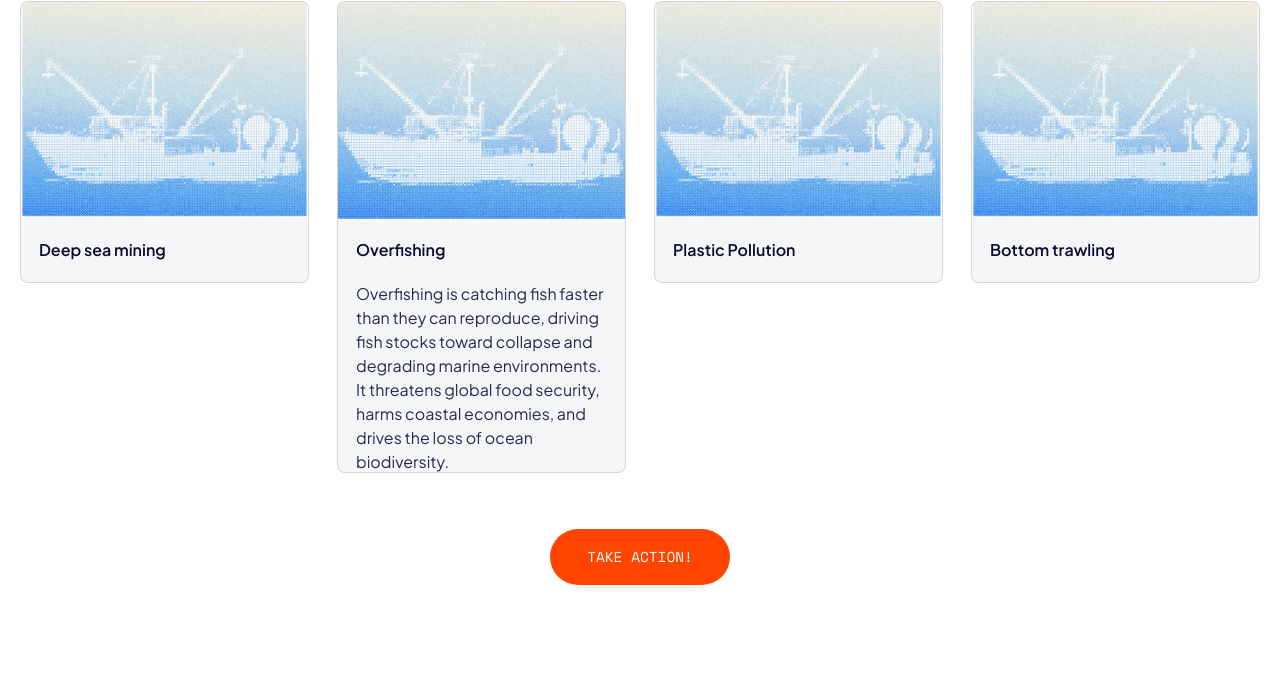
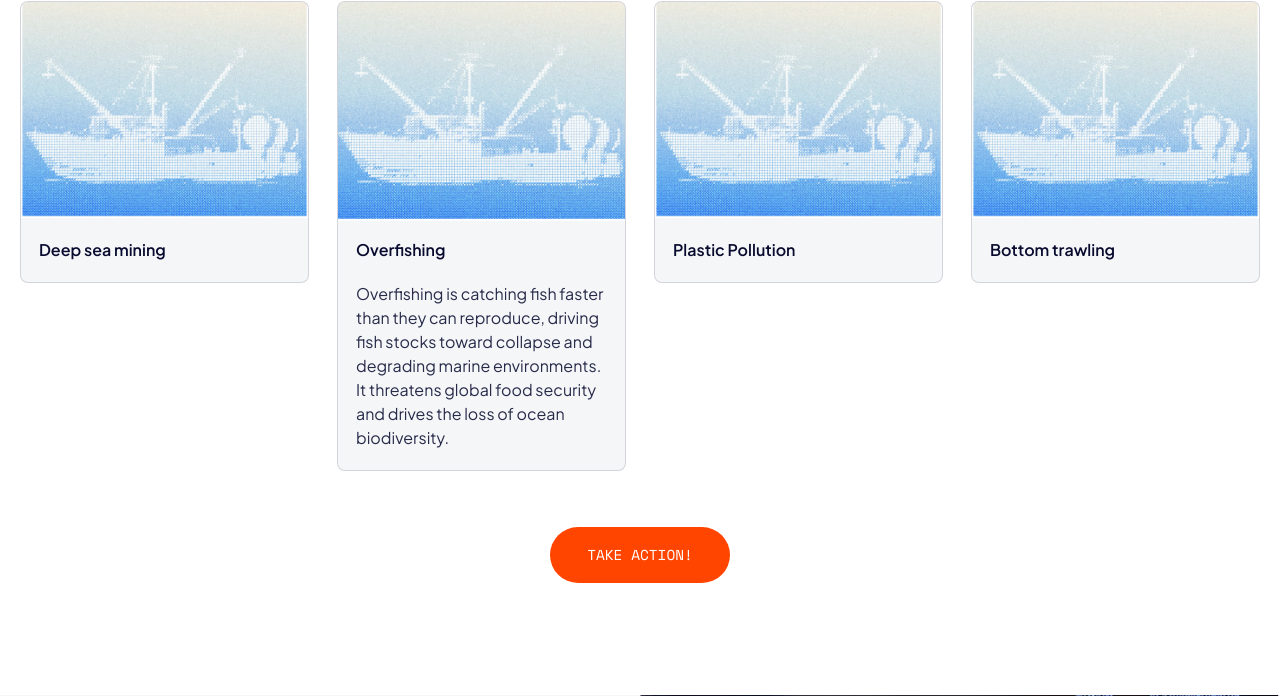
Before and after one commit to annich-ka/Tidal_thinkers_GP, a Flask app: page / in a window 1280 px wide, after a click on "Overfishing". Shown: the part 1697-2393 px from the top of the page. Run offline with Flask 3, Linux system fonts and the light colour scheme.

Commit message:
changed the text of overfishing

```diff
--- a/templates/index.html
+++ b/templates/index.html
@@ -59,7 +59,7 @@
           <span>Overfishing</span>
         </button>
         <div class="problem-card__body" id="problem-overfishing" aria-hidden="true">
-          <p>Overfishing is catching fish faster than they can reproduce, driving fish stocks toward collapse and degrading marine environments. It threatens global food security, harms coastal economies, and drives the loss of ocean biodiversity.</p>
+          <p>Overfishing is catching fish faster than they can reproduce, driving fish stocks toward collapse and degrading marine environments. It threatens global food security and drives the loss of ocean biodiversity.</p>
         </div>
       </article>
 
```
